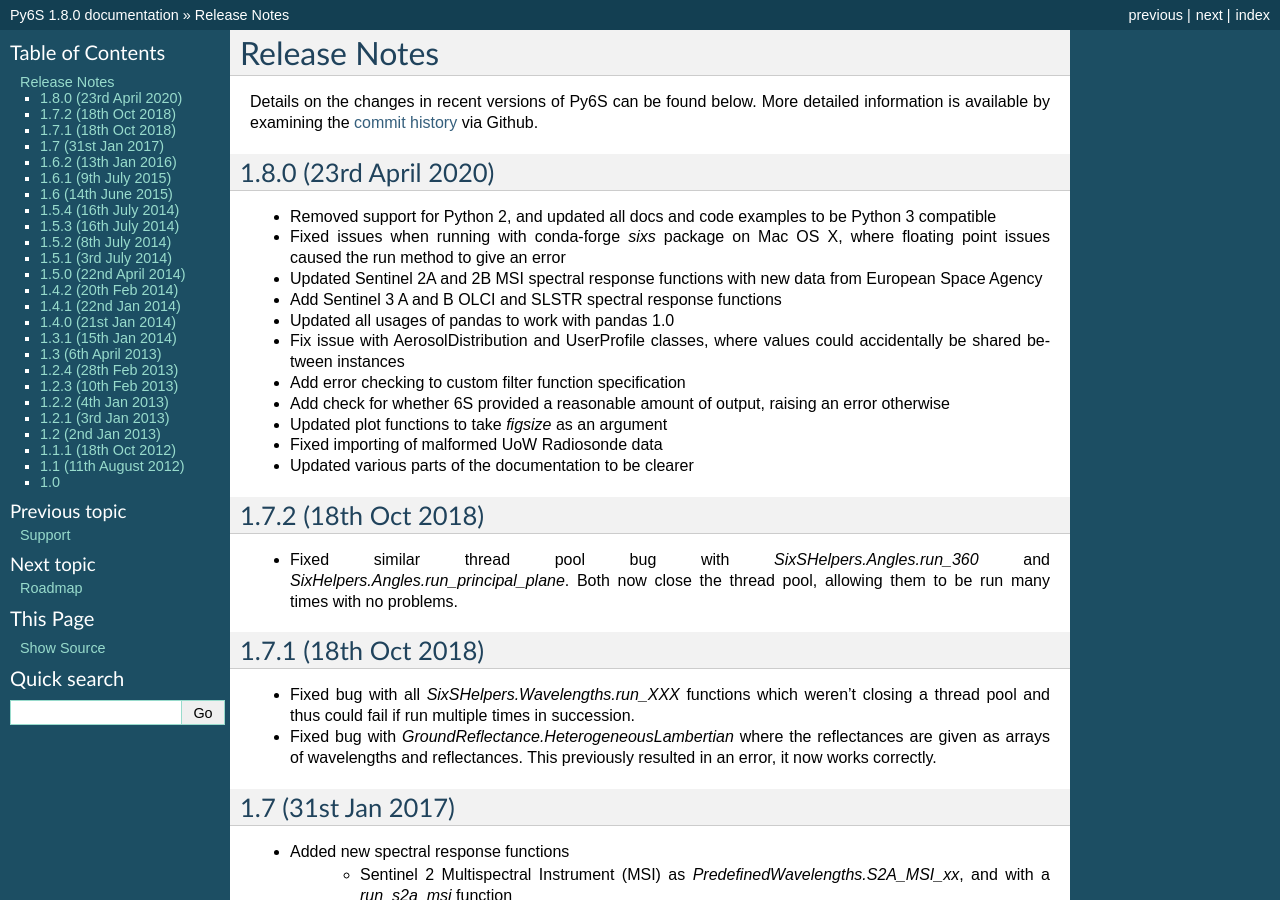
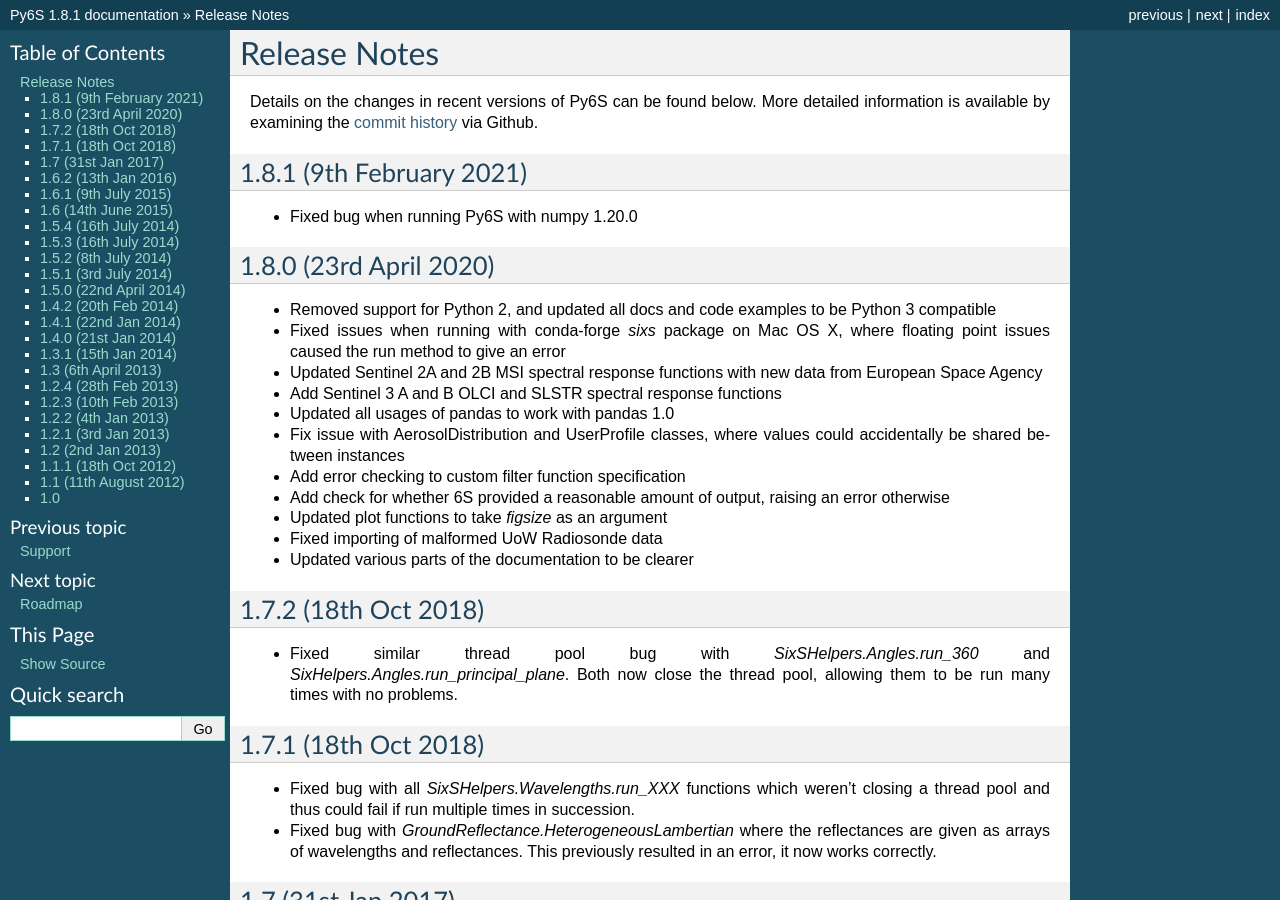
Before and after one commit to robintw/Py6S, a Sphinx documentation site: the page built from doc/source/releasenotes.rst, in a window 1280 px wide and 900 px high. Built offline with Sphinx 7.4.7, drawn with Linux system fonts in a browser that asks for light colours; some of the changed text lies outside the part shown.

Commit message:
Release 1.8.1

```diff
--- a/doc/source/conf.py
+++ b/doc/source/conf.py
@@ -53,9 +53,9 @@
 # built documents.
 #
 # The short X.Y version.
-version = '1.8.0'
+version = '1.8.1'
 # The full version, including alpha/beta/rc tags.
-release = '1.8.0'
+release = '1.8.1'
 
 # The language for content autogenerated by Sphinx. Refer to documentation
 # for a list of supported languages.
--- a/doc/source/releasenotes.rst
+++ b/doc/source/releasenotes.rst
@@ -2,6 +2,10 @@
 -------------
 
 Details on the changes in recent versions of Py6S can be found below. More detailed information is available by examining the `commit history <https://github.com/robintw/Py6S/commits/master/>`_ via Github.
+
+1.8.1 (9th February 2021)
+^^^^^^^^^^^^^^^^^^^^^^^^^
+* Fixed bug when running Py6S with numpy 1.20.0
 
 1.8.0 (23rd April 2020)
 ^^^^^^^^^^^^^^^^^^^^^^^
--- a/setup.py
+++ b/setup.py
@@ -49,7 +49,7 @@
     packages              = ['Py6S', 'Py6S.Params', 'Py6S.SixSHelpers'],
     install_requires      = REQS,
     python_requires       = '>=3',
-    version               = "1.8.0",
+    version               = "1.8.1",
     author                = "Robin Wilson",
     author_email          = "robin@rtwilson.com",
     description           = SHORT_DESCRIPTION,
```
Also changed, not shown: .bumpversion.cfg, 1 other file.
